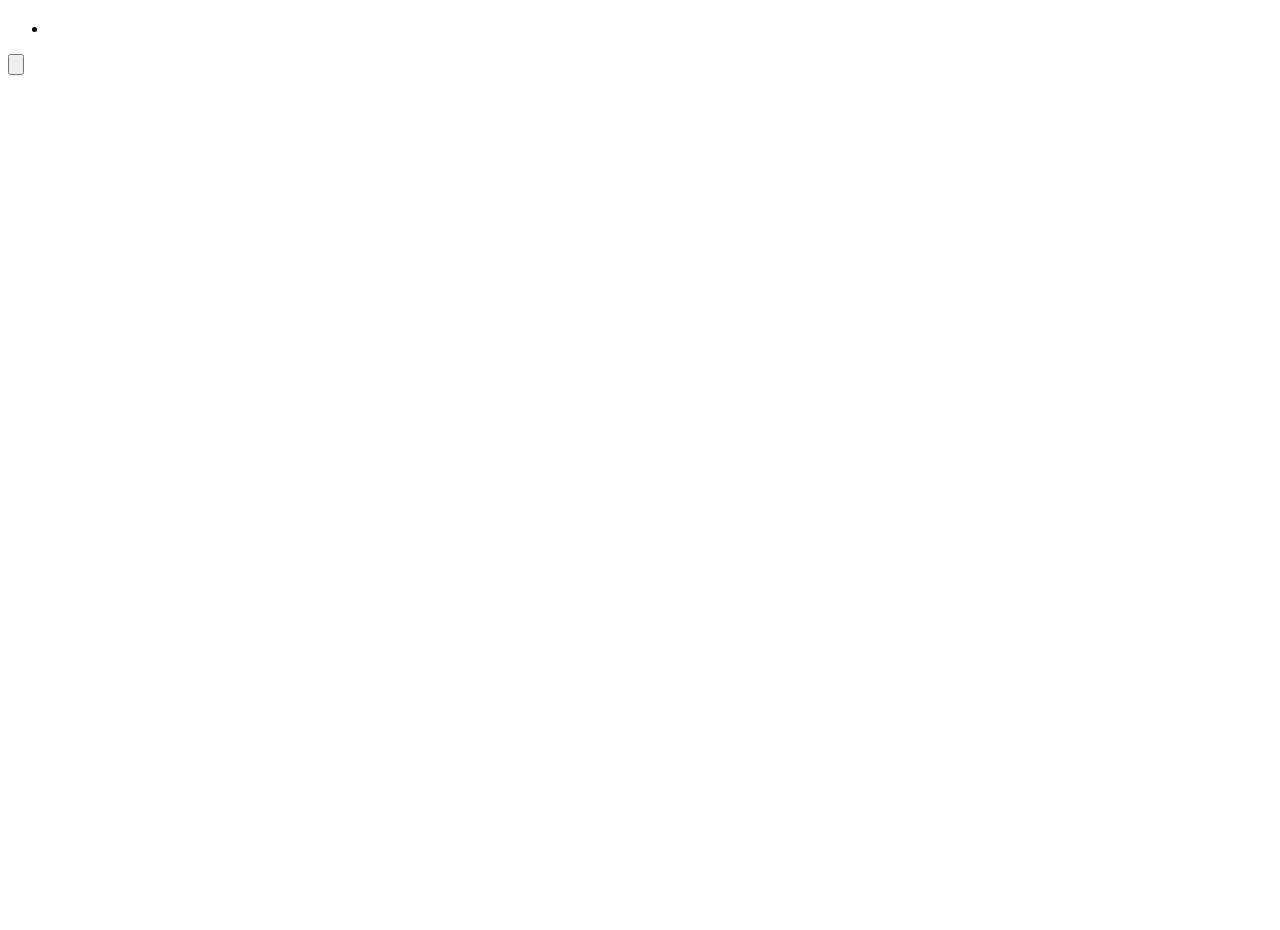
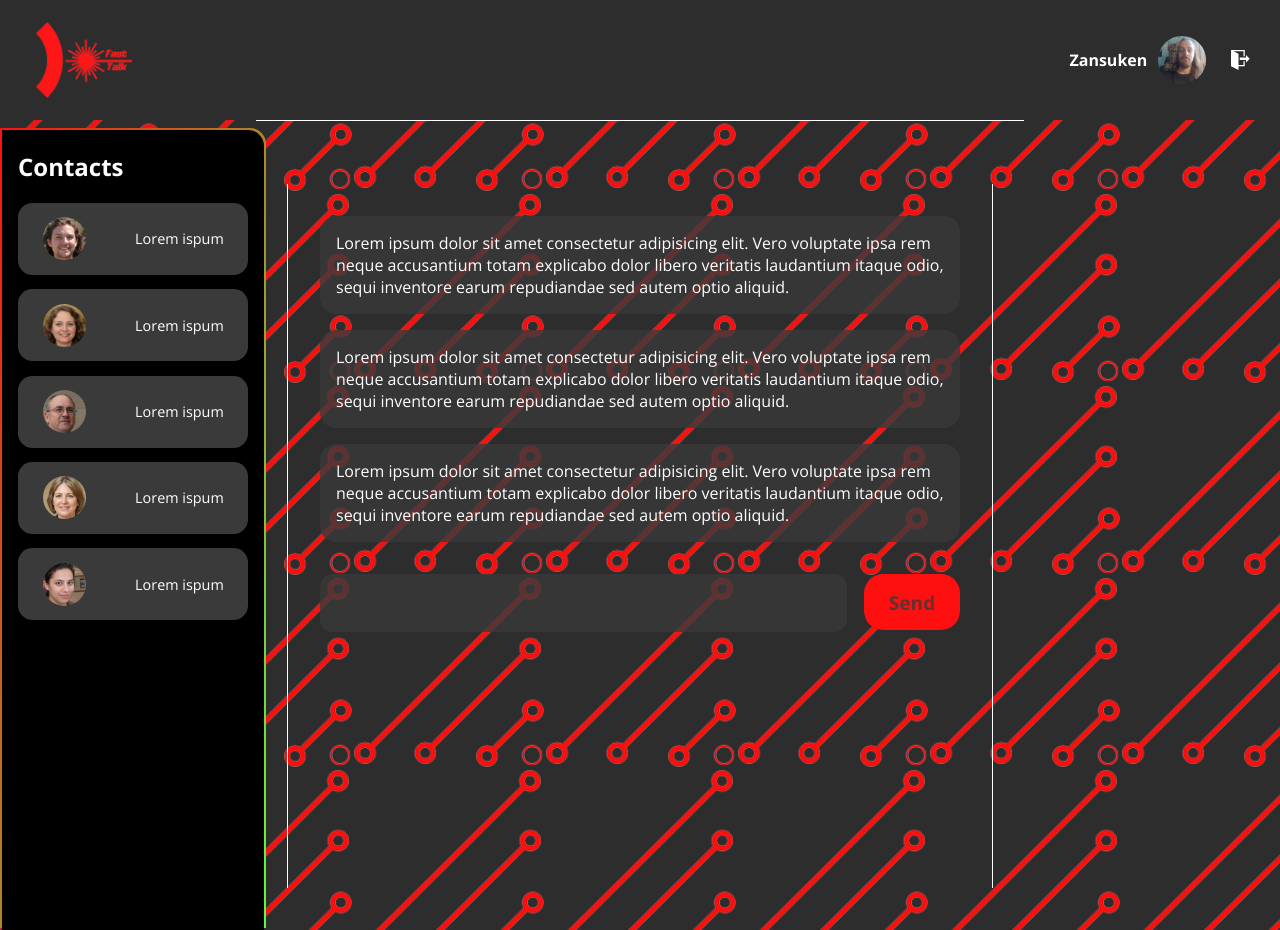
Before and after one commit to Zansuken/Fast-Chat, a plain HTML site: page index.html in a window 1280 px wide. Before the commit the page ends 800 px from the top, so only its background shows below. Drawn offline with nearby package versions, Linux system fonts and the light colour scheme.

Commit message:
first desktop design

```diff
--- a/index.css
+++ b/index.css
@@ -0,0 +1,223 @@
+/* Fonts */
+
+@import url('https://fonts.googleapis.com/css2?family=Open+Sans:ital,wght@0,300;0,400;0,500;0,600;0,700;0,800;1,300;1,400;1,500;1,600;1,700;1,800&display=swap');
+/* Call with: font-family: 'Open Sans', sans-serif; */
+
+/* Global positioning */
+
+body {
+    margin: 0;
+    padding: 0;
+    width: 100vw;
+    height: 100vh;
+    background-color: rgba(12, 12, 12, 0.863);
+    color: white;
+    font-family: 'Open Sans', sans-serif;
+    background-image: url(./Images/background_corners.png);
+    background-repeat: no-repeat;
+    background-size: 12em 12em;
+    background-position: bottom 1em right 1em;
+    background-attachment: fixed;
+}
+
+header {
+    width: 100%;
+    height: 15vh;
+    position: fixed;
+    top: 0;
+    z-index: 10;
+    /* border: 3px inset red; */
+}
+
+nav {
+    width: 18vw;
+    height: 100vh;
+    /* border: 3px inset red; */
+    position: absolute;
+    top: 16vh;
+    /* transform: translateX(-150%); */
+}
+
+.nav_border {
+    width: 100%;
+    height: 100%;
+    background-image: linear-gradient(to bottom right, #FF1010, #5AFD3E);
+    z-index: 9;
+    position: absolute;
+    padding-right: 1.25em;
+    padding-left: 1em;
+    border-top-right-radius: 1em;
+}
+
+.nav_content {
+    width: 100%;
+    height: 100%;
+    background-color: black;
+    z-index: 9;
+    position: absolute;
+    margin: 2px;
+    padding-right: 1em;
+    padding-left: 1em;
+    border-top-right-radius: 1em;
+}
+
+.separation_line {
+    width: 60vw;
+    height: 1px;
+    background-color: white;
+    position: fixed;
+    top: 15vh;
+    left: 20vw;
+    z-index: 10;
+}
+
+main {
+    width: 50vw;
+    height: 80vh;
+    /* border: 3px inset red; */
+    position: relative;
+    top: 15vh;
+    margin: 8vh auto 0 auto;
+    border-left: 1px solid white;
+    border-right: 1px solid white;
+}
+
+li {
+    list-style: none;
+}
+
+ul {
+    margin: 0;
+    padding: 0;
+}
+
+/* Header */
+
+header {
+    display: flex;
+    justify-content: space-between;
+    background-color: #2D2D2D;
+}
+
+header img {
+    height: 15vh;
+    margin-left: 1.5em;
+    cursor: pointer;
+}
+
+.profile_section {
+    display: flex;
+    justify-content: space-around;
+    height: 100%;
+    width: 15vw;
+    align-items: center;
+    margin-right: 1.5em;
+}
+
+.nickname {
+    cursor: pointer;
+    font-weight: bold;
+}
+
+.profile_img {
+    content: url(./Images/Profile\ picture3.jpg);
+    width: 3em;
+    height: 3em;
+    border-radius: 50%;
+    cursor: pointer;
+}
+
+.profile_section input {
+    width: 1.5em;
+    height: 1.5em;
+    appearance: none;
+    border: none;
+    background-color: transparent;
+    background-image: url(./Images/exit.svg);
+    background-repeat: no-repeat;
+    background-size: cover;
+    filter: invert(100%);
+    cursor: pointer;
+    margin-left: 1em;
+}
+
+main {
+    padding: 2em;
+}
+
+main li {
+    background-color: rgba(58, 58, 58, 0.788);
+    margin-bottom: 1em;
+    padding: 1em;
+    border-radius: 1em;
+}
+
+.chat_input {
+    display: flex;
+    justify-content: space-between;
+    padding-top: 1em;
+}
+
+#text_input {
+    width: 80%;
+    height: 7vh;
+    background-color: rgba(58, 58, 58, 0.788);
+    border-radius: 1em;
+    color: white;
+    font-size: 0.8em;
+    font-weight: normal;
+    padding-left: 1em;
+}
+
+.chat_input input {
+    width: 15%;
+    height: 7vh;
+    border-radius: 1em;
+    border: none;
+    background-color: #FF1010;
+    color: rgba(58, 58, 58, 0.788);
+    font-family: 'Open Sans', sans-serif;
+    font-size: 1.2em;
+    font-weight: bold;
+}
+
+nav li {
+    display: flex;
+    align-items: center;
+    justify-content: space-around;
+    width: 100%;
+    margin-right: 2em;
+    /* margin-left: 1em; */
+    margin-bottom: 1em;
+    padding: 1em 0;
+    font-size: 0.9em;
+    background-color: rgb(58, 58, 58);
+    border-radius: 1em;
+    cursor: pointer;
+}
+
+nav ul div {
+    width: 3em;
+    height: 3em;
+    border-radius: 50%;
+}
+
+#contact_img1 {
+    content: url(./Images/random-avatar/avatar1.jfif);
+}
+
+#contact_img2 {
+    content: url(./Images/random-avatar/avatar2.jfif);
+}
+
+#contact_img3 {
+    content: url(./Images/random-avatar/avatar3.jfif);
+}
+
+#contact_img4 {
+    content: url(./Images/random-avatar/avatar4.jfif);
+}
+
+#contact_img5 {
+    content: url(./Images/random-avatar/avatar5.jfif);
+}
--- a/index.html
+++ b/index.html
@@ -12,24 +12,58 @@
 <body>
 
     <header>
-        <div class="logo"></div>
-        <div class="profil_section">
-            <div class="nickname"></div>
+        <img src="./Images/Fast_Chat_logo__1_-removebg-preview.png" alt="Logo">
+        <div class="profile_section">
+            <span class="nickname">Zansuken</span>
             <div class="profile_img"></div>
+            <input type="button" value="">
         </div>
     </header>
 
+    <div class="separation_line"></div>
+
     <nav>
-        <h1></h1>
-        <ul>
-            <li></li>
-        </ul>
+        <div class="nav_border"></div>
+        <div class="nav_content">
+            <h1>Contacts</h1>
+            <ul>
+                <li>
+                    <div id="contact_img1"></div>Lorem ispum
+                </li>
+                <li>
+                    <div id="contact_img2"></div>Lorem ispum
+                </li>
+                <li>
+                    <div id="contact_img3"></div>Lorem ispum
+                </li>
+                <li>
+                    <div id="contact_img4"></div>Lorem ispum
+                </li>
+                <li>
+                    <div id="contact_img5"></div>Lorem ispum
+                </li>
+            </ul>
+        </div>
     </nav>
 
     <main>
-        <div class="chat_section"></div>
-        <form></form>
-        <input type="button" value="">
+        <div class="chat_section">
+            <ul>
+                <li>Lorem ipsum dolor sit amet consectetur adipisicing elit. Vero voluptate ipsa rem neque accusantium
+                    totam explicabo dolor libero veritatis laudantium itaque odio, sequi inventore earum repudiandae sed
+                    autem optio aliquid.</li>
+                <li>Lorem ipsum dolor sit amet consectetur adipisicing elit. Vero voluptate ipsa rem neque accusantium
+                    totam explicabo dolor libero veritatis laudantium itaque odio, sequi inventore earum repudiandae sed
+                    autem optio aliquid.</li>
+                <li>Lorem ipsum dolor sit amet consectetur adipisicing elit. Vero voluptate ipsa rem neque accusantium
+                    totam explicabo dolor libero veritatis laudantium itaque odio, sequi inventore earum repudiandae sed
+                    autem optio aliquid.</li>
+            </ul>
+        </div>
+        <div class="chat_input">
+            <input type="text" name="chat" id="text_input">
+            <input type="button" value="Send">
+        </div>
     </main>
 
     <script src="./index.js"></script>
```
Also changed, not shown: Images/Fast_Chat_logo__1_-removebg-preview.png (added), Images/Profile picture3.jpg (added), Images/background_corners.png (added), Images/exit.png (added), Images/exit.svg (added), Images/random-avatar/avatar1.jfif (added), Images/random-avatar/avatar2.jfif (added), Images/random-avatar/avatar3.jfif (added), Images/random-avatar/avatar4.jfif (added), Images/random-avatar/avatar5.jfif (added).
